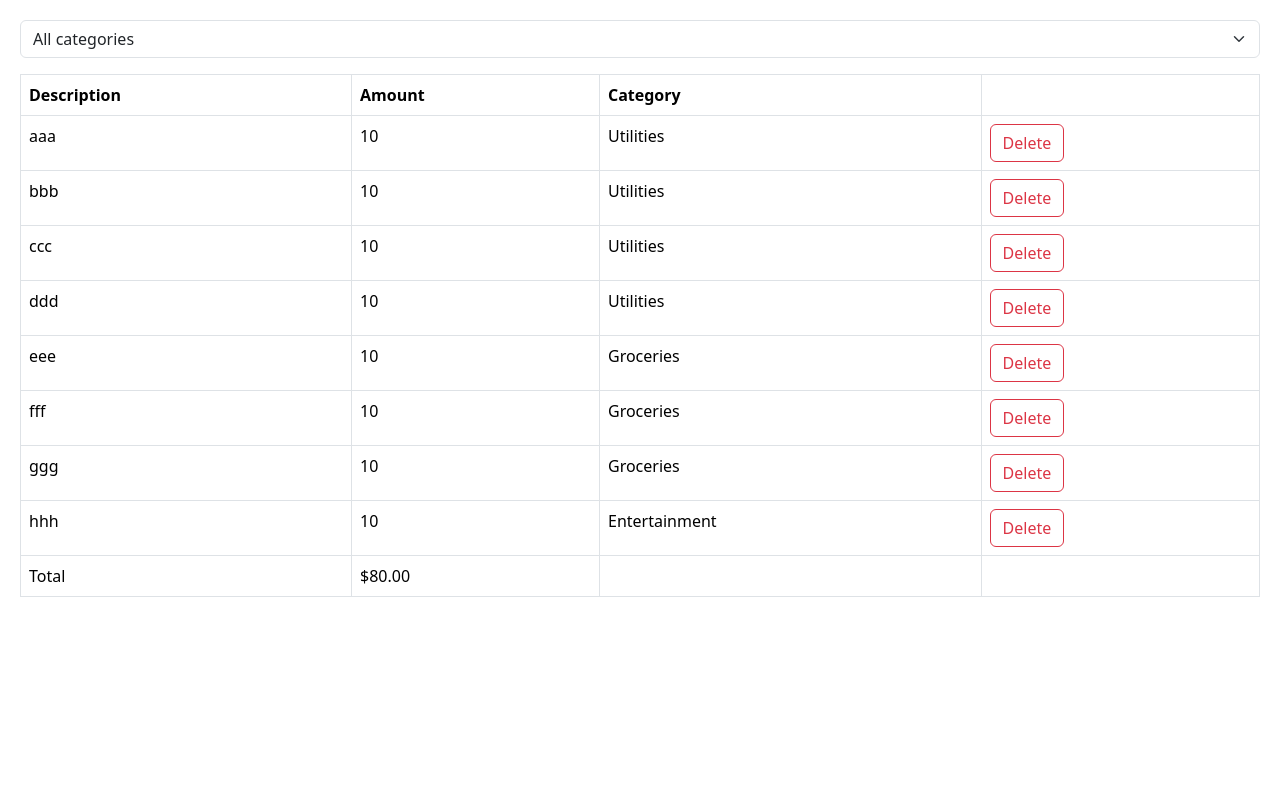
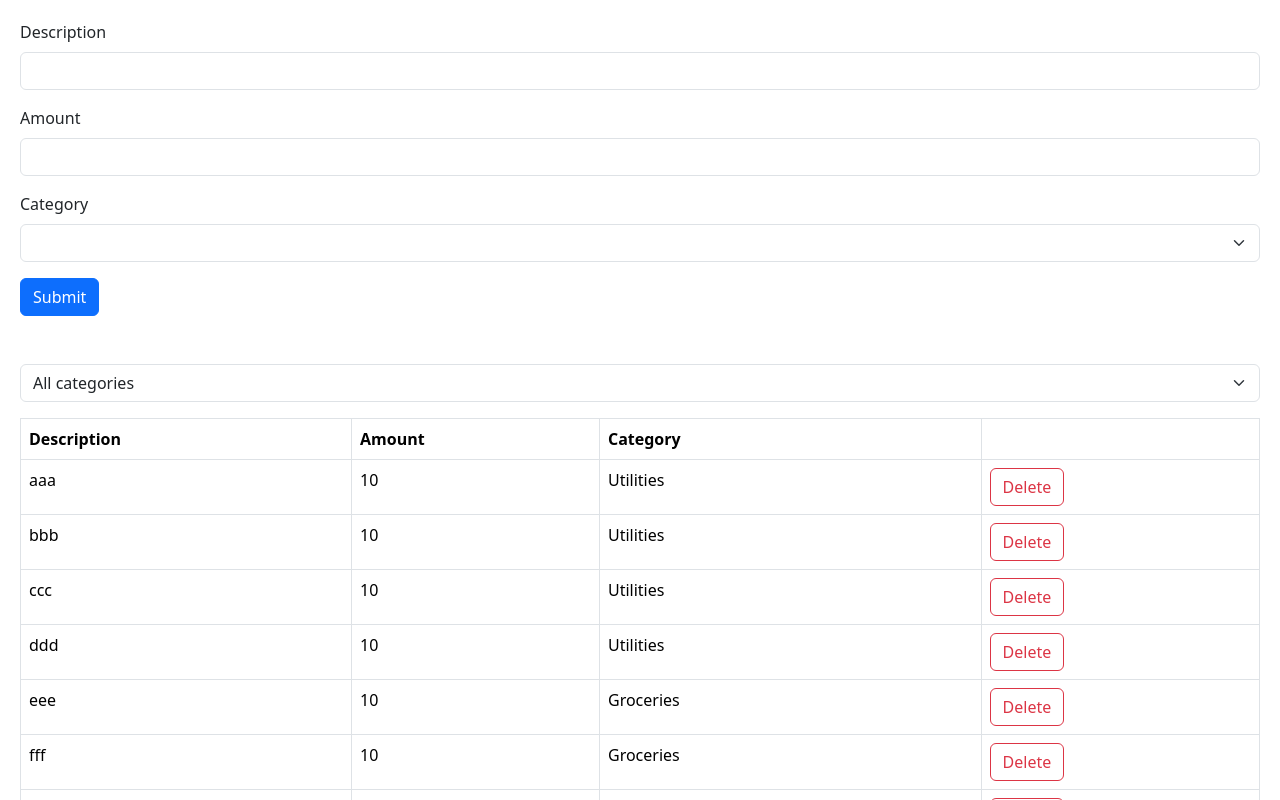
Before and after one commit to teguhhartono123/react-wtih-mosh, a React (Vite) app: page / in a window 1280 px wide. Shown: the top 800 px of the page. Built offline with nearby package versions, Linux system fonts and the light colour scheme.

Commit message:
integrate react hook & zood for validation

```diff
--- a/src/App.tsx
+++ b/src/App.tsx
@@ -2,6 +2,8 @@
 import { useState } from "react";
 import ExpenseList from "./expense-tracker/components/ExpenseList"
 import ExpenseFilter from "./expense-tracker/components/ExpenseFilter";
+import ExpenseForm from "./expense-tracker/components/ExpenseForm";
+import categories from "./expense-tracker/categories";
 
 function App(){
   const [selectedCategory, setSelectedCategory] = useState('');
@@ -24,6 +26,9 @@ function App(){
 
   return (
     <div>
+      <div className="mb-5">
+        <ExpenseForm />
+      </div>
       <div className="mb-3">
         <ExpenseFilter onSelectCategory={(category) => setSelectedCategory(category)}/>
       </div>
--- /dev/null
+++ b/src/expense-tracker/categories.ts
@@ -0,0 +1,3 @@
+const categories = ["Groceries", "Utilities", "Entertainment"];
+
+export default categories;
--- a/src/expense-tracker/components/ExpenseFilter.tsx
+++ b/src/expense-tracker/components/ExpenseFilter.tsx
@@ -1,4 +1,5 @@
 import React from 'react'
+import categories from '../categories';
 
 interface Props{
     onSelectCategory: (category: string) => void;
@@ -8,9 +9,7 @@ const ExpenseFilter = ({onSelectCategory} : Props) => {
   return (
     <select className="form-select" onChange={(event) => onSelectCategory(event.target.value)}>
         <option value="">All categories</option>
-        <option value="Groceries">Groceries</option>
-        <option value="Utilities">Utilities</option>
-        <option value="Entertainment">Entertainment</option>
+        {categories.map(category => <option key={category} value={category}>{category}</option>)}
     </select>
 )}
 
--- /dev/null
+++ b/src/expense-tracker/components/ExpenseForm.tsx
@@ -0,0 +1,75 @@
+import { z } from "zod";
+import { useForm } from "react-hook-form";
+import { zodResolver } from "@hookform/resolvers/zod";
+import categories from "../categories";
+
+const schema = z.object({
+  description: z.string().min(3,{message: 'Description should be at least 3 characters.'}).max(50),
+  amount: z.number({ error: "Amount is required." }).min(0.01).max(100_000),
+  category: z.enum(categories, {
+    error: () => ({message: 'Category is required.'})
+  }),
+});
+
+type ExpenseFormData = z.infer<typeof schema>;
+
+const ExpenseForm = () => {
+  const {
+    register,
+    handleSubmit,
+    formState: { errors },
+  } = useForm<ExpenseFormData>({ resolver: zodResolver(schema) });
+
+  return (
+    <form onSubmit={handleSubmit(data => console.log(data)
+    )}>
+      <div className="mb-3">
+        <label htmlFor="description" className="form-label">
+          Description
+        </label>
+        <input
+          {...register("description")}
+          id="description"
+          type="text"
+          className="form-control"
+        />
+        {errors.description && (
+          <p className="text-danger">{errors.description.message}</p>
+        )}
+      </div>
+      <div className="mb-3">
+        <label htmlFor="amount" className="form-label">
+          Amount
+        </label>
+        <input
+          {...register("amount", {valueAsNumber: true})}
+          id="amount"
+          type="number"
+          className="form-control"
+        />
+        {errors.amount && (
+          <p className="text-danger">{errors.amount.message}</p>
+        )}
+      </div>
+      <div className="mb-3">
+        <label htmlFor="category" className="form-label">
+          Category
+        </label>
+        <select {...register("category")} id="category" className="form-select">
+          <option value=""></option>
+          {categories.map((category) => (
+            <option key={category} value={category}>
+              {category}
+            </option>
+          ))}
+        </select>
+        {errors.category && (
+          <p className="text-danger">{errors.category.message}</p>
+        )}
+      </div>
+      <button className="btn btn-primary">Submit</button>
+    </form>
+  );
+};
+
+export default ExpenseForm;
```
